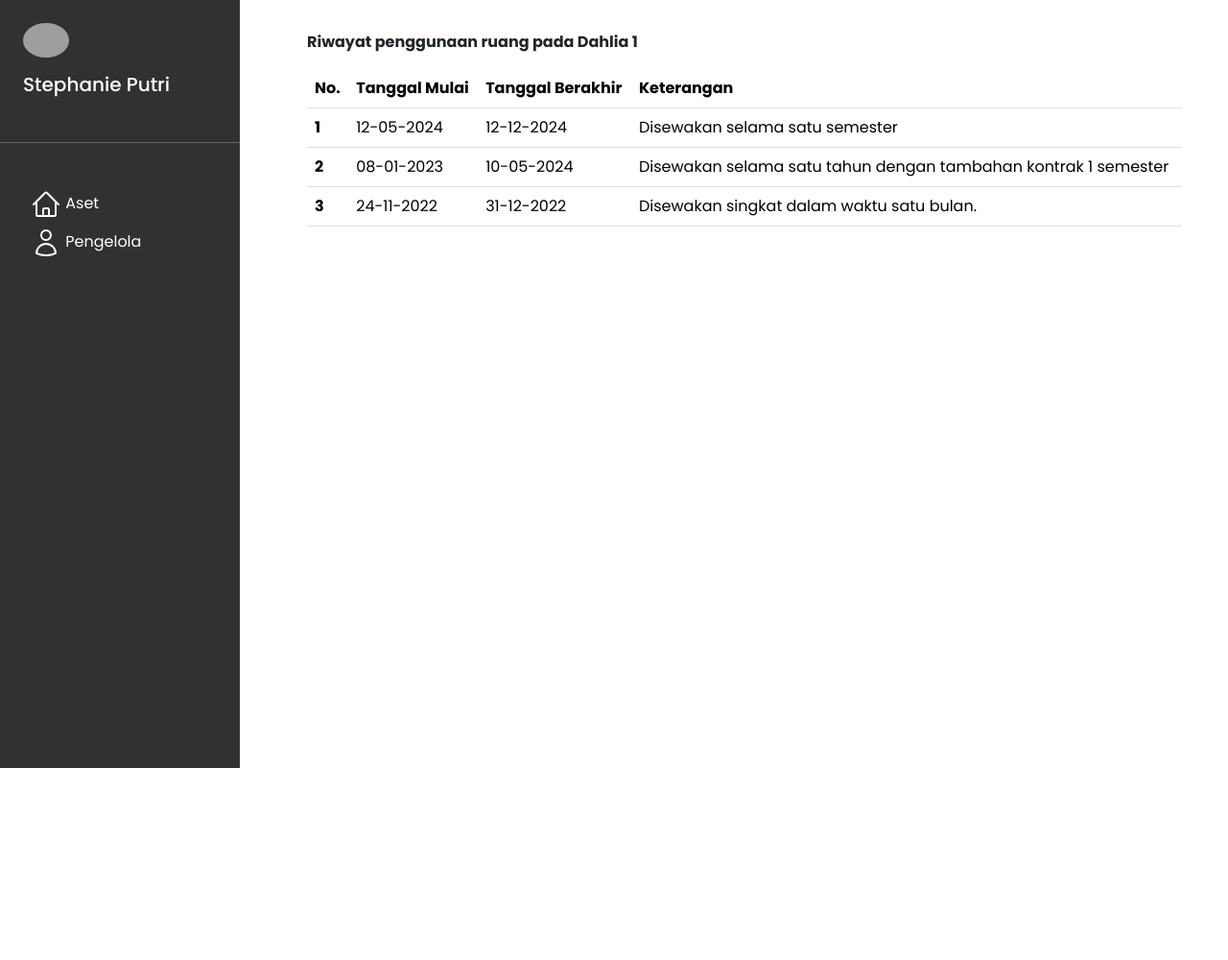
After one commit to ngekost-aja/Ngekost-Aja, a PHP site: page /pages/statistics-room-kost.html in a window 1280 px wide. The commit adds this page. Shown: the whole page at 96% size. Run offline with PHP 8.4, Linux system fonts and the light colour scheme.

Commit message:
feat: [NEW PAGE] - statistics-room-kost.html

```diff
--- /dev/null
+++ b/assets/css/statistics-room-kost.css
@@ -0,0 +1,17 @@
+body {
+    background-color: white;
+    height: 1000px;
+    font-family: 'Poppins', sans-serif;
+}
+
+
+/* MAIN */
+
+main {
+    margin: 2rem 3rem 0 20rem;
+    width: 100%;
+}
+
+#btn-plus-icon {
+    width: 2rem;
+}
--- /dev/null
+++ b/pages/statistics-room-kost.html
@@ -0,0 +1,67 @@
+<!DOCTYPE html>
+<html lang="en">
+
+<head>
+    <meta charset="UTF-8">
+    <meta name="viewport" content="width=device-width, initial-scale=1.0">
+    <title>Ngekost Aja!</title>
+    <link href="https://cdn.jsdelivr.net/npm/bootstrap@5.3.3/dist/css/bootstrap.min.css" rel="stylesheet"
+        integrity="sha384-QWTKZyjpPEjISv5WaRU9OFeRpok6YctnYmDr5pNlyT2bRjXh0JMhjY6hW+ALEwIH" crossorigin="anonymous">
+    <link rel="preconnect" href="https://fonts.googleapis.com">
+    <link rel="preconnect" href="https://fonts.gstatic.com" crossorigin>
+    <link
+        href="https://fonts.googleapis.com/css2?family=Poppins:ital,wght@0,100;0,200;0,300;0,400;0,500;0,600;0,700;0,800;0,900;1,100;1,200;1,300;1,400;1,500;1,600;1,700;1,800;1,900&display=swap"
+        rel="stylesheet">
+    <link rel="stylesheet" href="../assets/css/statistics-room-kost.css">
+    <script type="module" src="../component/OwnerSidebar.js"></script>
+</head>
+
+<body class="d-flex">
+    <owner-sidebar></owner-sidebar>
+
+    <main class="d-flex align-items-center flex-column w-100">
+        <section class="d-flex justify-content-start w-100">
+            <p class="fw-bold">Riwayat penggunaan ruang pada <span>Dahlia 1</span></p>
+        </section>
+        <table class="table">
+            <thead>
+                <tr>
+                    <th scope="col">No.</th>
+                    <th scope="col">Tanggal Mulai</th>
+                    <th scope="col">Tanggal Berakhir</th>
+                    <th scope="col">Keterangan</th>
+                </tr>
+            </thead>
+            <tbody>
+                <tr>
+                    <th scope="row">1</th>
+                    <td>12-05-2024</td>
+                    <td>12-12-2024</td>
+                    <td>Disewakan selama satu semester</td>
+                </tr>
+                <tr>
+                    <th scope="row">2</th>
+                    <td>08-01-2023</td>
+                    <td>10-05-2024</td>
+                    <td>Disewakan selama satu tahun dengan tambahan kontrak 1 semester</td>
+                </tr>
+                <tr>
+                    <th scope="row">3</th>
+                    <td>24-11-2022</td>
+                    <td>31-12-2022</td>
+                    <td>Disewakan singkat dalam waktu satu bulan.</td>
+                </tr>
+            </tbody>
+        </table>
+    </main>
+
+    <script src="https://cdn.jsdelivr.net/npm/@popperjs/core@2.11.8/dist/umd/popper.min.js"
+        integrity="sha384-I7E8VVD/ismYTF4hNIPjVp/Zjvgyol6VFvRkX/vR+Vc4jQkC+hVqc2pM8ODewa9r"
+        crossorigin="anonymous"></script>
+    <script src="https://cdn.jsdelivr.net/npm/bootstrap@5.3.3/dist/js/bootstrap.min.js"
+        integrity="sha384-0pUGZvbkm6XF6gxjEnlmuGrJXVbNuzT9qBBavbLwCsOGabYfZo0T0to5eqruptLy"
+        crossorigin="anonymous"></script>
+    <script src="../assets/js/statistics-room-kost.js"></script>
+</body>
+
+</html>
```
Also changed, not shown: assets/css/owner-dashboard.css (+4 -4 lines), pages/detail-aset-kost.html (+8 -6 lines), assets/js/statistics-room-kost.js (added).
